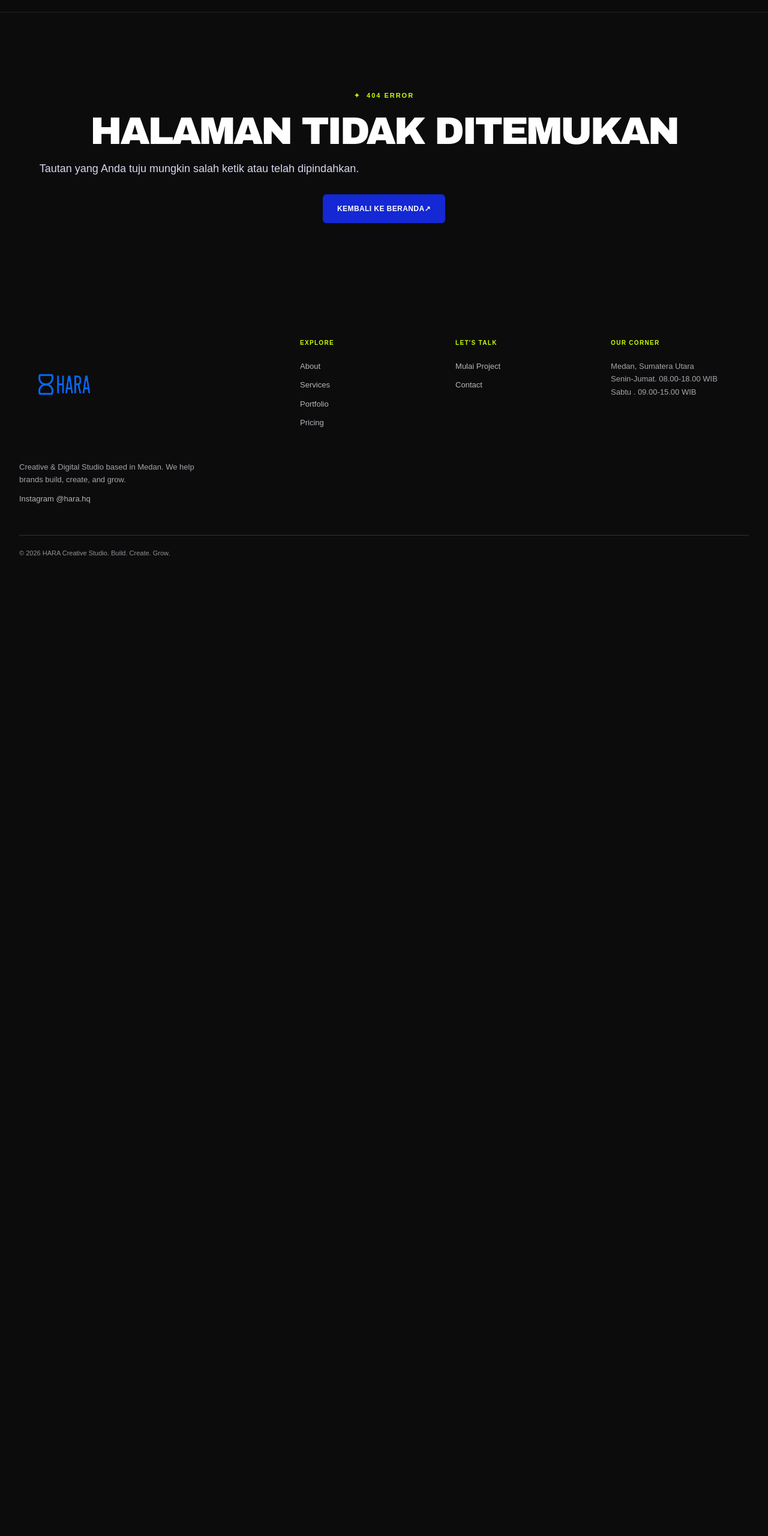
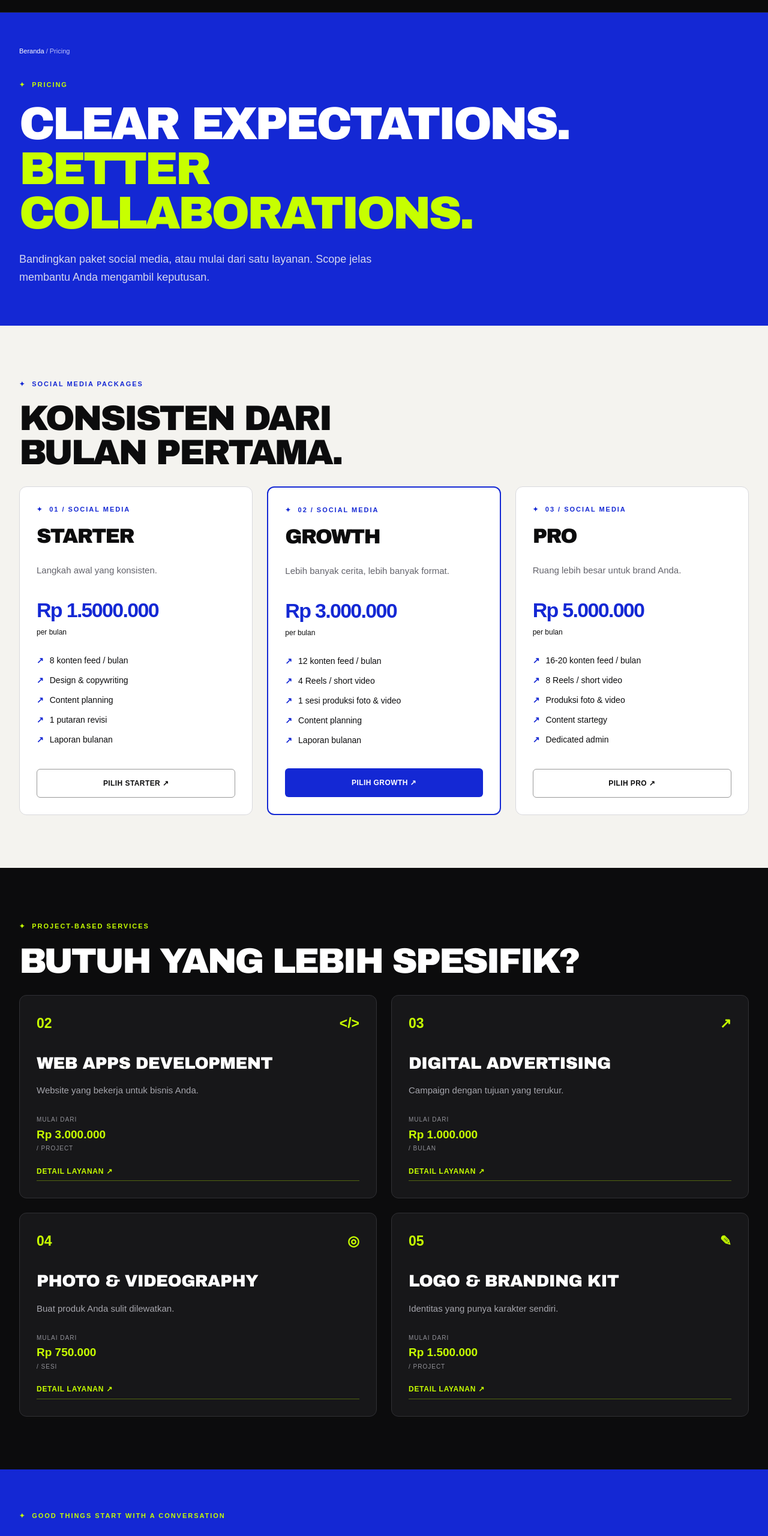
Before and after one commit to Dean12-web/hara-landing-page, a React (Vite) app: page /pricing in a window 1280 px wide. Shown: the part 64-2625 px from the top of the page at 60% size. Before the commit the page ends 1017 px from the top, so only its background shows below. Built offline with nearby package versions, Linux system fonts and the light colour scheme.

Commit message:
edit Pricing.jlx

```diff
--- a/src/App.jsx
+++ b/src/App.jsx
@@ -10,7 +10,7 @@ import Services from "./pages/Services";
 import ServiceDetail from "./pages/ServiceDetail";
 import Portfolio from "./pages/Portfolio";
 import PortfolioDetail from "./pages/PortfolioDetail";
-// import Pricing from "./pages/Pricing";
+import Pricing from "./pages/Pricing";
 // import Contact from "./pages/Contact";
 // import Brief from "./pages/Brief";
 import NotFound from "./pages/NotFound";
@@ -32,7 +32,7 @@ export default function App(){
             <Route path="portfolio" element={<Portfolio/>}></Route>
             <Route path="portfolio/:id" element={<PortfolioDetail/>}></Route>
 
-            {/* <Route path="pricing" element={<Pricing/>}></Route> */}
+            <Route path="pricing" element={<Pricing/>}></Route>
             {/* <Route path="contact" element={<Contact/>}></Route> */}
             {/* <Route path="brief" element={<Brief/>}></Route> */}
 
--- a/src/pages/Pricing.jsx
+++ b/src/pages/Pricing.jsx
@@ -0,0 +1,69 @@
+import { Link } from "react-router-dom";
+import { pricingPlans, servicesData } from "../data/haraData";
+import CtaBanner from "../components/CtaBanner";
+
+export default function Pricing(){
+    return(
+        <>
+            <section className="page-hero">
+                <div className="wrap">
+                    <div className="crumb">
+                        <Link to='/'>Beranda</Link> / Pricing
+                    </div>
+                    <div className="eyebrow lime">Pricing</div>
+                    <h1>Clear expectations. <br /><span className="lime">Better collaborations.</span></h1>
+                    <p className="lead">Bandingkan paket social media, atau mulai dari satu layanan. Scope jelas membantu Anda mengambil keputusan.</p>
+                </div>
+            </section>
+            <section className="section cream">
+                <div className="wrap">
+                    <div className="eyebrow">Social media packages</div>
+                    <h2 className="mb">Konsisten dari <br />bulan pertama.</h2>
+                    <div className="grid three">
+                        {pricingPlans.map((plan) =>(
+                            <article key={plan.id} className={`card pricing-card ${plan.featured ? 'featured' : ''}`}>
+                                <div className="eyebrow">{plan.badge}</div>
+                                <h3 className="display" style={{fontSize:"34px"}}>{plan.title}</h3>
+                                <p className="mt">{plan.subtitle}</p>
+                                <div className="amount">{plan.price}</div><small>per bulan</small>
+                                <ul>
+                                    {plan.features && plan.features.map((item,idx) => (
+                                        <li key={idx}>{item}</li>
+                                    ))}
+                                </ul>
+                                <Link className={`btn ${plan.featured ? 'blue' : 'outline'}`} to={`/brief?service=${plan.id}`}>pilih {plan.id} ↗</Link>
+                            </article>
+                        ))}
+                    </div>
+                </div>
+            </section>
+            <section className="section">
+                <div className="wrap">
+                    <div className="eyebrow lime">Project-based services</div>
+                    <h2 className="mb">Butuh yang lebih spesifik?</h2>
+                    <div className="grid two">
+                        {servicesData.filter((svc) => svc.number !== '01').map((svc) => (
+                            <article key={svc.id} className="card service-card wide">
+                                <div className="flex between service-number">
+                                    <span>{svc.number}</span>
+                                    <span>{svc.icon}</span>
+                                </div>
+                                <h3>{svc.title}</h3>
+                                <p>{svc.desc}</p>
+                                <div className="price">
+                                    <small>Mulai dari</small>
+                                    <strong>{svc.price}</strong>
+                                    <small>{svc.unit}</small>
+                                </div>
+                                <Link className="link" to={`/services/${svc.id}`}>
+                                    Detail layanan ↗
+                                </Link>
+                            </article>
+                        ))}
+                    </div>
+                </div>
+            </section>
+            <CtaBanner/>
+        </>
+    )
+}
```
